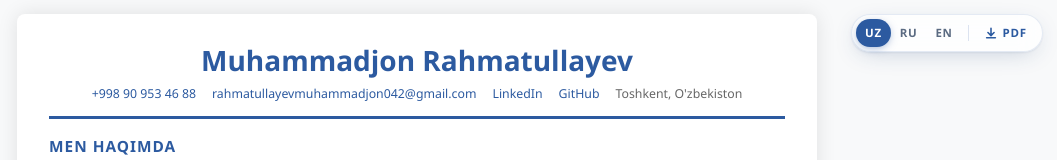
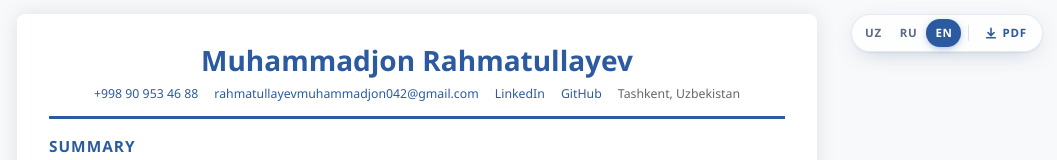
Before and after one commit to IRMuhammadjon/my-resume, a plain HTML site: page index.html in a window 1280 px wide. Shown: the top 160 px of the page, without its empty margins (223-1280 px from the left). Drawn offline with Linux system fonts and the light colour scheme.

Commit message:
Open in English by default; other languages via #uz / #ru
Co-Authored-By: Claude Opus 5.5 <noreply@anthropic.com>

```diff
--- a/index.html
+++ b/index.html
@@ -1,5 +1,5 @@
 <!DOCTYPE html>
-<html lang="uz">
+<html lang="en">
 <head>
     <meta charset="UTF-8">
     <meta name="viewport" content="width=device-width, initial-scale=1.0">
@@ -235,12 +235,12 @@
     <div class="toolbar">
         <div class="lang-tabs" role="tablist" aria-label="Language">
             <span class="lang-indicator" aria-hidden="true"></span>
-            <button class="lang-tab" role="tab" data-lang="uz" aria-selected="true" title="O'zbekcha">UZ</button>
+            <button class="lang-tab" role="tab" data-lang="uz" aria-selected="false" title="O'zbekcha">UZ</button>
             <button class="lang-tab" role="tab" data-lang="ru" aria-selected="false" title="Русский">RU</button>
-            <button class="lang-tab" role="tab" data-lang="en" aria-selected="false" title="English">EN</button>
+            <button class="lang-tab" role="tab" data-lang="en" aria-selected="true" title="English">EN</button>
         </div>
         <span class="toolbar-sep" aria-hidden="true"></span>
-        <button class="download-btn" id="download-btn" onclick="window.print()" title="PDF yuklab olish" aria-label="PDF yuklab olish">
+        <button class="download-btn" id="download-btn" onclick="window.print()" title="Download PDF" aria-label="Download PDF">
             <svg viewBox="0 0 16 16" fill="none" stroke="currentColor" stroke-width="1.8" stroke-linecap="round" stroke-linejoin="round" aria-hidden="true"><path d="M8 2.5v8M4.5 7.5 8 11l3.5-3.5M3 13.5h10"/></svg>
             <span>PDF</span>
         </button>
@@ -249,7 +249,7 @@
     <div class="resume-container">
 
         <!-- ============ O'ZBEKCHA ============ -->
-        <div class="lang-pane" data-lang="uz" lang="uz">
+        <div class="lang-pane" data-lang="uz" lang="uz" hidden>
             <div class="header">
                 <div class="name">Muhammadjon Rahmatullayev</div>
                 <div class="contact-info">
@@ -519,7 +519,7 @@
         </div>
 
         <!-- ============ ENGLISH ============ -->
-        <div class="lang-pane" data-lang="en" lang="en" hidden>
+        <div class="lang-pane" data-lang="en" lang="en">
             <div class="header">
                 <div class="name">Muhammadjon Rahmatullayev</div>
                 <div class="contact-info">
@@ -670,7 +670,7 @@
             }
 
             function setLang(lang, updateUrl) {
-                if (!BTN[lang]) lang = 'uz';
+                if (!BTN[lang]) lang = 'en';
                 var changed = current !== null && current !== lang;
                 current = lang;
                 panes.forEach(function (p) {
@@ -687,7 +687,6 @@
                 document.documentElement.lang = lang;
                 btn.title = BTN[lang];
                 btn.setAttribute('aria-label', BTN[lang]);
-                try { localStorage.setItem('resume-lang', lang); } catch (e) {}
                 if (updateUrl && history.replaceState) history.replaceState(null, '', '#' + lang);
             }
 
@@ -696,9 +695,7 @@
             });
 
             var fromHash = location.hash.replace('#', '');
-            var saved = null;
-            try { saved = localStorage.getItem('resume-lang'); } catch (e) {}
-            setLang(BTN[fromHash] ? fromHash : (saved || 'uz'), false);
+            setLang(BTN[fromHash] ? fromHash : 'en', false);
 
             if (document.fonts && document.fonts.ready) document.fonts.ready.then(function () {
                 var on = document.querySelector('.lang-tab[aria-selected="true"]');
```
